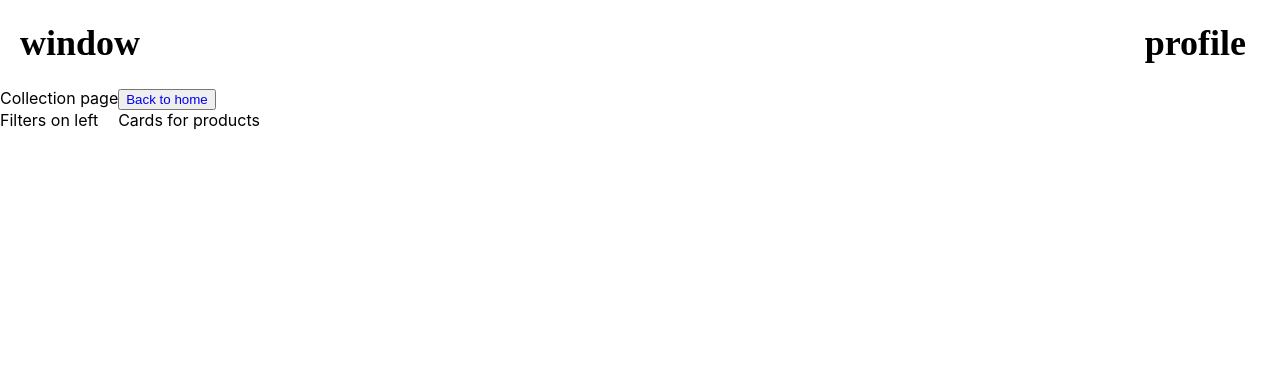
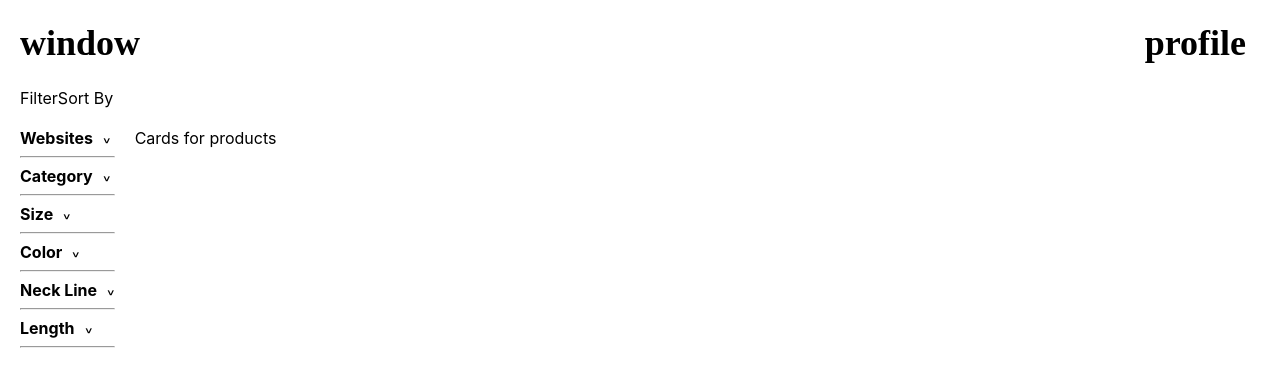
Before and after one commit to akshaywindow/window-fe, a React (Create React App) app: page /collection in a window 1280 px wide. Shown: the top 386 px of the page. Built offline with nearby package versions, Linux system fonts and the light colour scheme.

Commit message:
added some routes and filters on the left

```diff
--- a/src/App.css
+++ b/src/App.css
@@ -95,6 +95,16 @@ input[type="text"]::placeholder {
   float: right;
 }
 
+.filter_button {
+  background: none;
+	color: inherit;
+	border: none;
+	padding: 0;
+	font: inherit;
+	cursor: pointer;
+	outline: inherit;
+}
+
 .searchButton {
   width: 23px;
   height: 22px;
--- a/src/Collection.js
+++ b/src/Collection.js
@@ -1,22 +1,130 @@
 import React, { useState } from 'react';
 
 const Collection = () => {
-  const [websites, setWebsites] = useState([]);
+  const [websites, setWebsites] = useState(['asos.com', 'zara.com', 'h&m.com', 'bonobos.com', 'ssense.com'])
   const [category, setCategories] = useState([]);
   const [size, setSizes] = useState([]);
   const [color, setColor] = useState([]);
   const [neckline, setNeckline] = useState([]);
   const [length, setLength] = useState([]);
+  const [open, setOpen] = useState(null);
+  const [openBool, setOpenBool] = useState(false);
+
+  const openList = () => {
+    return (
+      <ul>
+        {websites.map(website => (
+          <li>{website}</li>
+        ))}
+      </ul>
+    );
+  }
+
+  const openDropDown = (event) => {
+    setOpen(event.target.innerText)
+    setOpenBool(!openBool)
+  }
 
   return (
     <div className="collection">
-      Collection page
-      <button><a href="/">Back to home</a></button>
-      <div className="collection">
-        <div style={{ display: 'flex' }}>
-          <div>Filters on left</div>
-          <div style={{ marginLeft: '20px' }}>Cards for products</div>
+      <div style={{ display: 'flex', paddingLeft: '20px' }}>
+        <div>Filter</div>
+        <div>Sort By</div>
+      </div>
+      <div style={{ display: 'flex', padding: '20px' }}>
+        <div className="filters">
+          <div>
+            <button
+              className="filter_button"
+              style={{ display: 'flex', }}
+              type="submit"
+              onClick={openDropDown}
+            >
+              <b>Websites</b>
+              <div style={{ transform: 'rotate(180deg)', marginLeft: '10px' }}>^</div>
+            </button>
+            { open ? <div>
+              { openBool ? openList() : null }
+            </div> : null }
+            <hr/>
+          </div>
+          <div>
+            <button
+              className="filter_button"
+              style={{ display: 'flex', }}
+              type="submit"
+              onClick={openDropDown}
+            >
+            <b>Category</b>
+            <div style={{ transform: 'rotate(180deg)', marginLeft: '10px' }}>^</div>
+            </button>
+            { open ? <div>
+              { openBool ? openList() : null }
+            </div> : null }
+            <hr/>
+          </div>
+          <div>
+            <button
+              className="filter_button"
+              style={{ display: 'flex', }}
+              type="submit"
+              onClick={openDropDown}
+            >
+            <b>Size</b>
+            <div style={{ transform: 'rotate(180deg)', marginLeft: '10px' }}>^</div>
+            </button>
+            { open ? <div>
+              { openBool ? openList() : null }
+            </div> : null }
+            <hr/>
+          </div>
+          <div>
+            <button
+              className="filter_button"
+              style={{ display: 'flex', }}
+              type="submit"
+              onClick={openDropDown}
+            >
+            <b>Color</b>
+            <div style={{ transform: 'rotate(180deg)', marginLeft: '10px' }}>^</div>
+            </button>
+            { open ? <div>
+              { openBool ? openList() : null }
+            </div> : null }
+            <hr/>
+          </div>
+          <div>
+            <button
+              className="filter_button"
+              style={{ display: 'flex', }}
+              type="submit"
+              onClick={openDropDown}
+            >
+            <b>Neck Line</b>
+            <div style={{ transform: 'rotate(180deg)', marginLeft: '10px' }}>^</div>
+            </button>
+            { open ? <div>
+              { openBool ? openList() : null }
+            </div> : null }
+            <hr/>
+          </div>
+          <div>
+            <button
+              className="filter_button"
+              style={{ display: 'flex', }}
+              type="submit"
+              onClick={openDropDown}
+            >
+            <b>Length</b>
+            <div style={{ transform: 'rotate(180deg)', marginLeft: '10px' }}>^</div>
+            </button>
+            { open ? <div>
+              { openBool ? openList() : null }
+            </div> : null }
+            <hr/>
+          </div>
         </div>
+        <div style={{ marginLeft: '20px' }}>Cards for products</div>
       </div>
     </div>
   );
--- a/src/Nav.js
+++ b/src/Nav.js
@@ -5,12 +5,12 @@ const Nav= () => {
   return (
     <div className="nav">
       <div>
-        window
+        <a style={{ color: 'black' }} href='/'>window</a>
       <div className="profile">profile</div>
-      </div>
       {/* <li>
         <Link to="/">Window</Link>
       </li> */}
+      </div>
     </div>
   );
 }
--- a/src/Search.js
+++ b/src/Search.js
@@ -77,6 +77,7 @@ function Search() {
             the existing site looks like
           */}
         </div>
+        <a href='/collection'>Search Collection</a>
       </div>
     );
   }
@@ -116,9 +117,6 @@ function Search() {
           { openBool ? openList() : null }
         </div> : null }
       </form>
-      <div style={{ padding: '10px', backgroundColor: 'white', color: 'green'}}>
-        **TESTING** <br/> Lets go to <a href='/collection'>Search Collection</a>
-      </div>
     </div>
   );
 }
```
